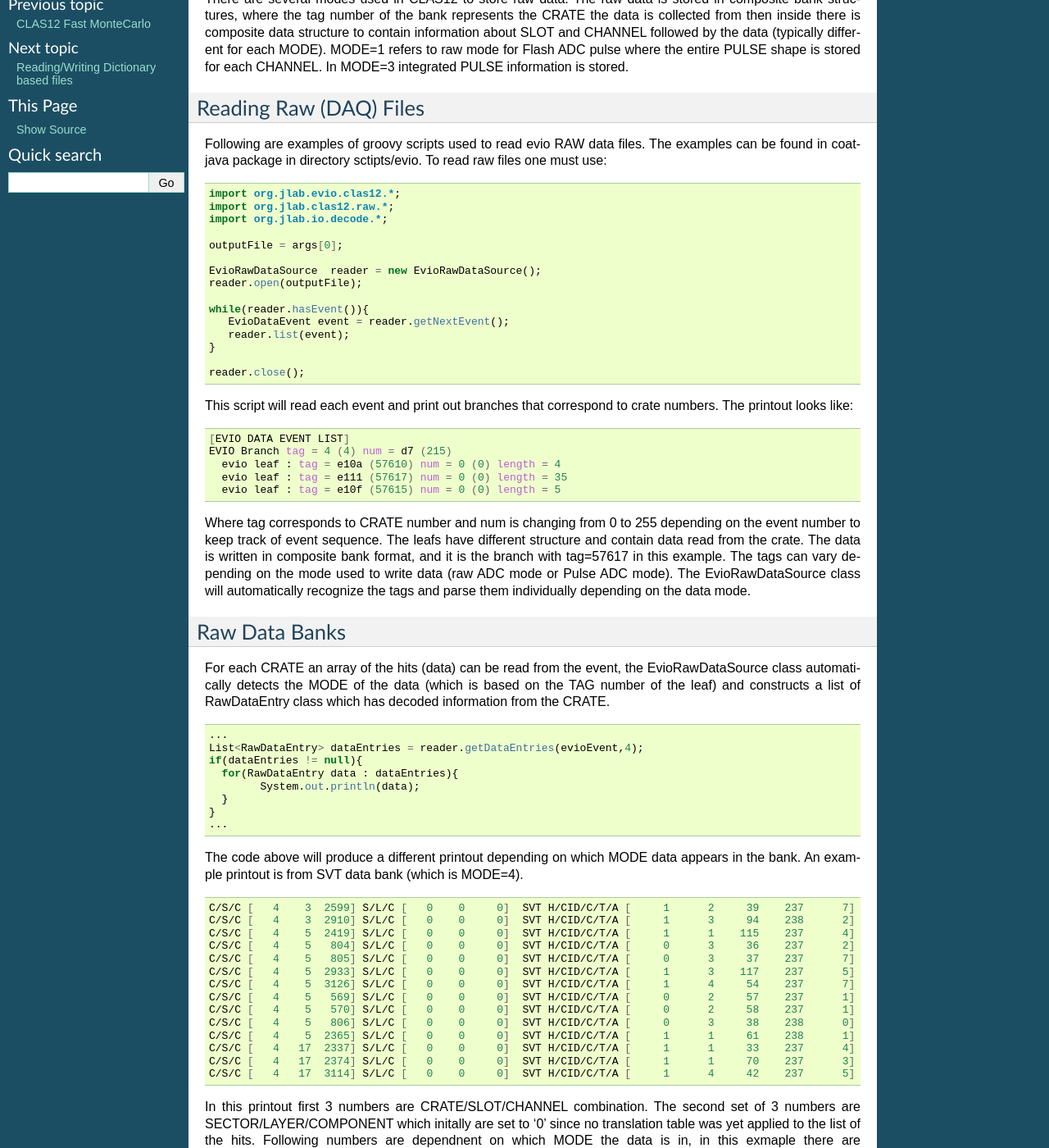
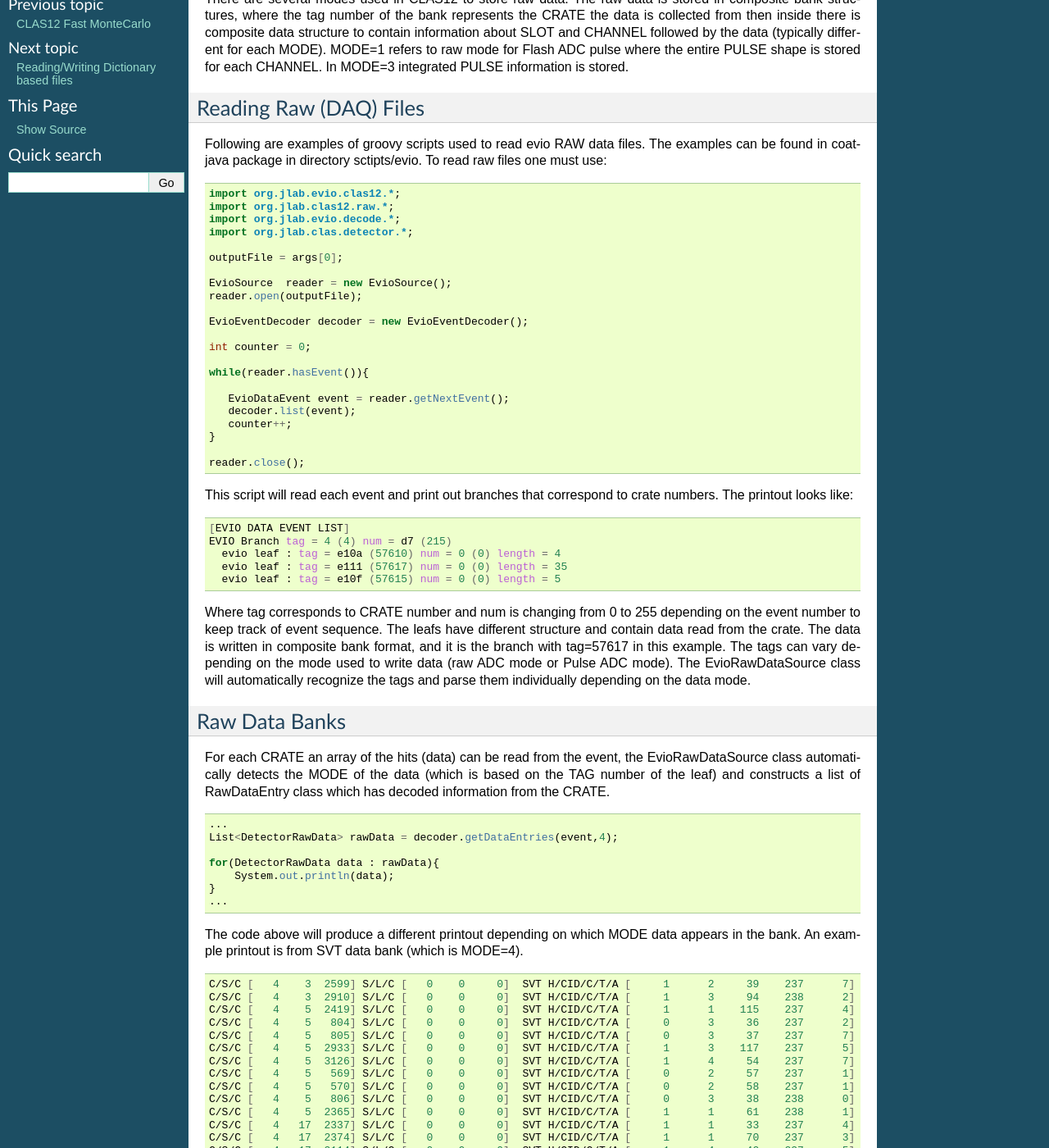
Before and after one commit to mckunkel/clas12docs, a Sphinx documentation site: the page built from OfflineSoftware/source/io/readingRawEvioFiles.rst, in a window 1280 px wide and 1400 px high, scrolled down 218 px. Shown: the whole window at 82% size. Built offline with Sphinx 7.4.7, drawn with Linux system fonts in a browser that asks for light colours; some of the changed text lies outside the part shown.

Commit message:
added documentation on RAW evio file reader

```diff
--- a/OfflineSoftware/source/analysis/introduction.rst
+++ b/OfflineSoftware/source/analysis/introduction.rst
@@ -45,7 +45,7 @@ script will run through events in the file:
 
        import org.jlab.evio.clas12.*;
 
-       EvioSource reader = new EvioReader();
+       EvioSource reader = new EvioSource();
        reader.open("myfile.evio");
        while(reader.hasEvent()){
 	  EvioDataEvent event = reader.getNextEvent();
--- a/OfflineSoftware/source/index.rst
+++ b/OfflineSoftware/source/index.rst
@@ -46,7 +46,8 @@ Plotting Package:
 .. toctree::
    :maxdepth: 1
 
-   plotting/introduction
+   plotting/graph_plotting
+   plotting/histogram_plotting
    plotting/directories_and_trees
 
 Geometry Package:
--- a/OfflineSoftware/source/io/readingRawEvioFiles.rst
+++ b/OfflineSoftware/source/io/readingRawEvioFiles.rst
@@ -28,21 +28,29 @@ To read raw files one must use:
 
 .. code-block:: java
 
-   import org.jlab.evio.clas12.*;
-   import org.jlab.clas12.raw.*;
-   import org.jlab.io.decode.*;
+    import org.jlab.evio.clas12.*;
+    import org.jlab.clas12.raw.*;
+    import org.jlab.evio.decode.*;
+    import org.jlab.clas.detector.*;
 
-   outputFile = args[0];
+    outputFile = args[0];
 
-   EvioRawDataSource  reader = new EvioRawDataSource();
-   reader.open(outputFile);
+    EvioSource  reader = new EvioSource();
+    reader.open(outputFile);
 
-   while(reader.hasEvent()){
-      EvioDataEvent event = reader.getNextEvent();
-      reader.list(event);
-   }
+    EvioEventDecoder decoder = new EvioEventDecoder();
 
-   reader.close();
+    int counter = 0;
+
+    while(reader.hasEvent()){
+
+       EvioDataEvent event = reader.getNextEvent();
+       decoder.list(event);
+       counter++;
+    }
+
+    reader.close();
+
 
 This script will read each event and print out branches that correspond to crate numbers.
 The printout looks like:
@@ -72,11 +80,10 @@ a list of RawDataEntry class which has decoded information from the CRATE.
 .. code-block:: java
 
   ...
-  List<RawDataEntry> dataEntries = reader.getDataEntries(evioEvent,4);
-  if(dataEntries != null){
-    for(RawDataEntry data : dataEntries){
-          System.out.println(data);
-    }
+  List<DetectorRawData> rawData = decoder.getDataEntries(event,4);
+
+  for(DetectorRawData data : rawData){
+      System.out.println(data);
   }
   ...
 
@@ -111,11 +118,10 @@ int the call to eader.getDataEntries().
 .. code-block:: java
 
   ...
-  List<RawDataEntry> dataEntries = reader.getDataEntries(evioEvent);
-  if(dataEntries != null){
-    for(RawDataEntry data : dataEntries){
-          System.out.println(data);
-    }
+  List<DetectorRawData> rawData = decoder.getDataEntries(event);
+
+  for(DetectorRawData data : rawData){
+      System.out.println(data);
   }
   ...
 
--- a/OfflineSoftware/source/reconstruction/introduction.rst
+++ b/OfflineSoftware/source/reconstruction/introduction.rst
@@ -68,7 +68,7 @@ Additional parameters can be passed to each reconstruction service from command
 .. code-block:: bash
 
    bin/clas12-reconstruction -s DCHB:DCTB:FTOF:EC:EB -i gemc_output.evio -o myoutput.evio \
-    -config DCHB::torus=0.75 -config DCHB::solenoid=0.5 -config DCTB::kalman=true
+    -config MAG::torus=0.75 -config MAG::solenoid=0.5 -config DCTB::kalman=true
 
 This command line will run reconstruction with torus field scaled with 0.75 and solenoid field scaled
 with 0.5, and will run with Kalman filter. use option kalman=false to switch off Kalman filter.
```
Also changed, not shown: other parts of OfflineSoftware/source/io/readingRawEvioFiles.rst (+1 -1 lines), OfflineSoftware/source/gettingstarted/introduction.rst (+26 -1 lines), OfflineSoftware/source/io/evioraw.rst (+24 -11 lines), OfflineSoftware/source/plotting/graph_plotting.rst (added, +39 -0 lines), OfflineSoftware/source/plotting/histogram_plotting.rst (added, +77 -0 lines), OfflineSoftware/source/plotting/images/jroot-new-graphexample.png (added), OfflineSoftware/source/plotting/images/jroot-new-histogram-axis.png (added).
